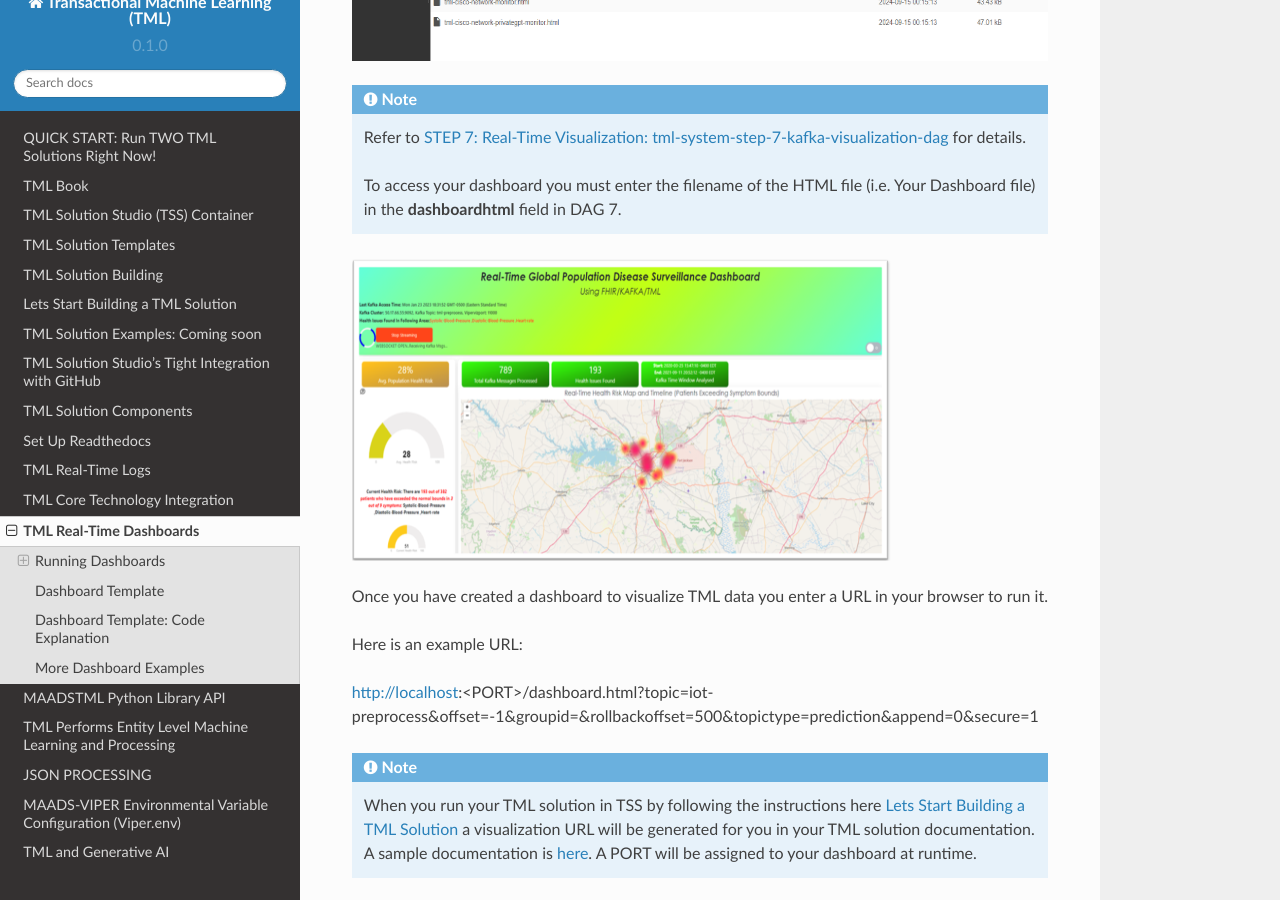
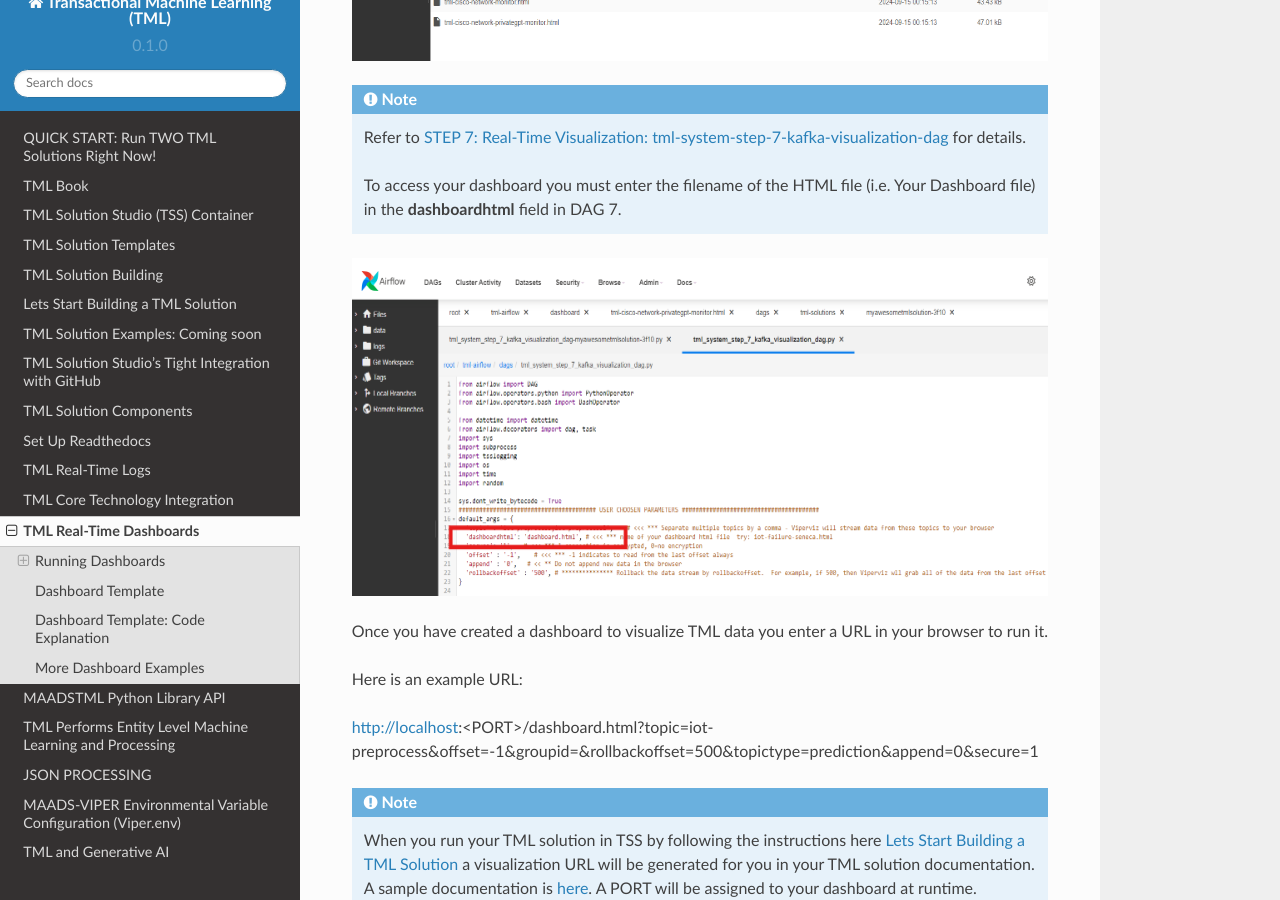
Before and after one commit to smaurice101/readthedocs, a Sphinx documentation site: the page built from docs/source/dashboards.rst, in a window 1280 px wide and 900 px high, scrolled down 3164 px. Built offline with Sphinx 7.4.7 and the Read the Docs theme 2.0.0, drawn with Linux system fonts in a browser that asks for light colours.

Commit message:
Update dashboards.rst

```diff
--- a/docs/source/dashboards.rst
+++ b/docs/source/dashboards.rst
@@ -42,7 +42,7 @@ Creating Real-Time Dashboard in TML are simple, yet very powerful and free.  No
 
    To access your dashboard you must enter the filename of the HTML file (i.e. Your Dashboard file) in the **dashboardhtml** field in DAG 7.
 
-.. figure:: d2.png
+.. figure:: dag7.png
    :scale: 50%
 
 Once you have created a dashboard to visualize TML data you enter a URL in your browser to run it.
```
